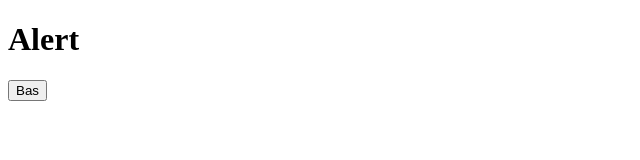
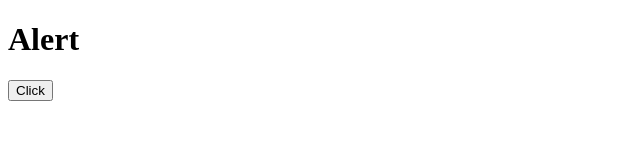
Before and after one commit to brkdnz/test, a plain HTML site: page sweetalert/index.html in a window 1280 px wide. Shown: the full height of the page, 0-640 px from the left. Drawn offline with Linux system fonts and the light colour scheme; some packages are replaced by stand-ins of ours; a script that the page names is missing.

Commit message:
laptop to desktop test
proxy test

```diff
--- a/sweetalert/index.html
+++ b/sweetalert/index.html
@@ -14,7 +14,7 @@
 <body>
     <div class="container">
         <h1>Alert</h1>
-        <button onclick="sweetAlertClick()" type="button">Bas</button>
+        <button onclick="sweetAlertClick()" type="button">Click</button>
 
     </div>
 
```
